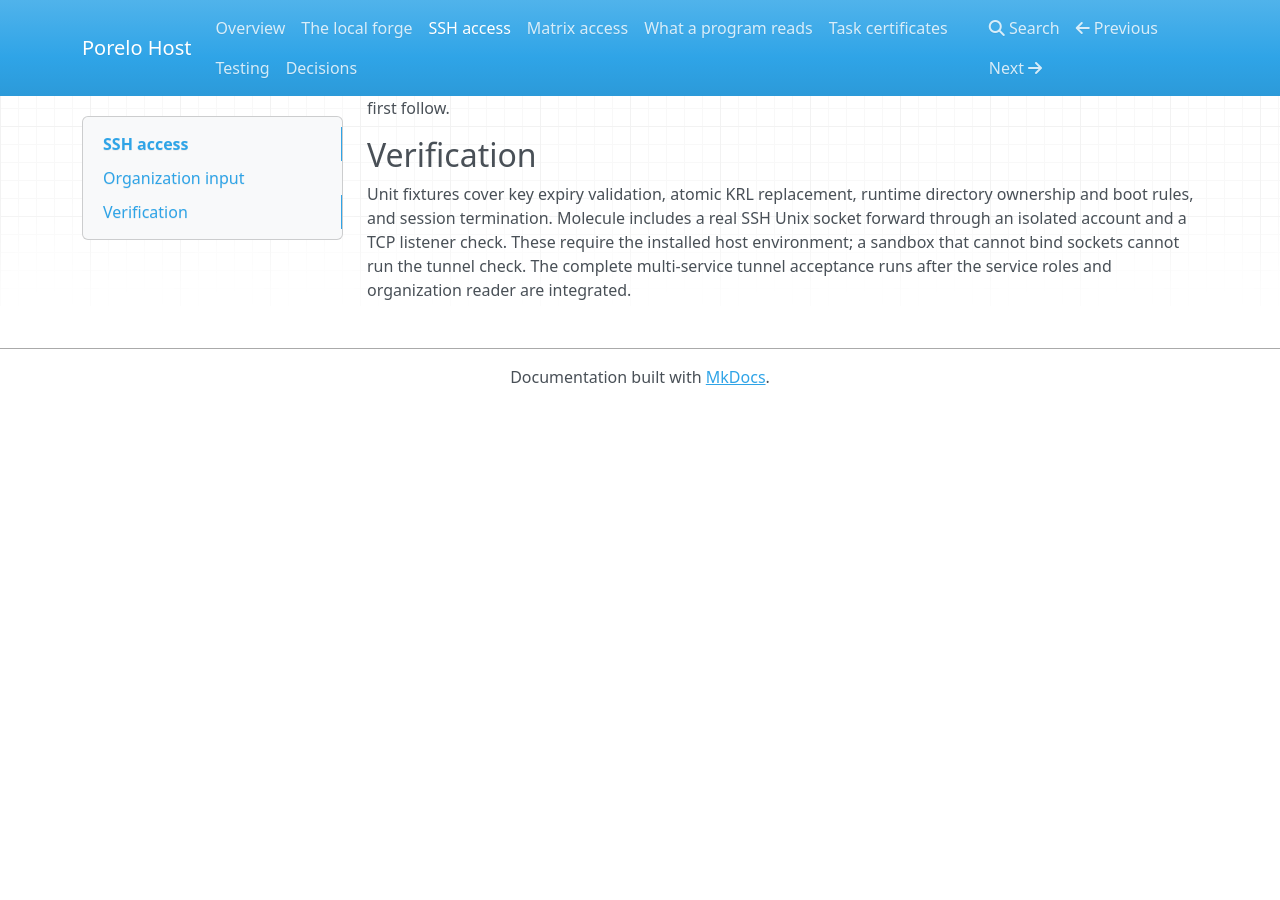
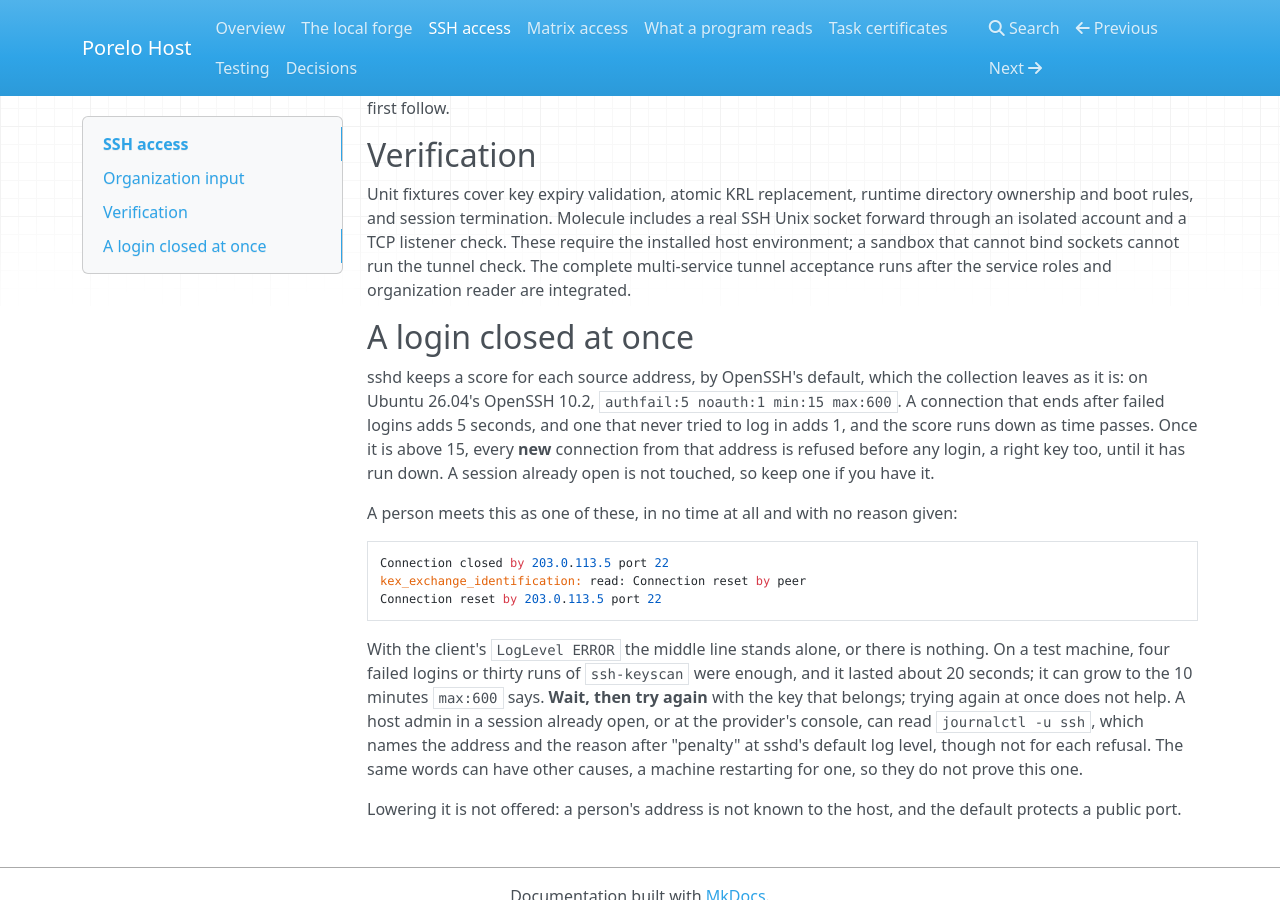
Before and after one commit to porelo-ai/porelo-host, an MkDocs documentation site: the page built from doc/ssh.md, in a window 1280 px wide and 900 px high, scrolled down 1653 px. Built offline with MkDocs 1.6.1, drawn with Linux system fonts in a browser that asks for light colours; nearby versions of some CDN libraries; before the commit the page ends 2058 px from its top, so only the background shows below that.

Commit message:
Say what a login closed at once is and what to do
Assisted-by: Claude Code, claude-opus-5-5

```diff
--- a/doc/ssh.md
+++ b/doc/ssh.md
@@ -70,3 +70,24 @@ Unit fixtures cover key expiry validation, atomic KRL replacement, runtime direc
 session termination. Molecule includes a real SSH Unix socket forward through an isolated account and a TCP listener
 check. These require the installed host environment; a sandbox that cannot bind sockets cannot run the tunnel check.
 The complete multi-service tunnel acceptance runs after the service roles and organization reader are integrated.
+
+## A login closed at once
+
+sshd keeps a score for each source address, by OpenSSH's default, which the collection leaves as it is: on Ubuntu 26.04's
+OpenSSH 10.2, `authfail:5 noauth:1 min:15 max:600`. A connection that ends after failed logins adds 5 seconds, and one that never tried
+to log in adds 1, and the score runs down as time passes. Once it is above 15, every **new** connection from that address is refused
+before any login, a right key too, until it has run down. A session already open is not touched, so keep one if you have it.
+
+A person meets this as one of these, in no time at all and with no reason given:
+
+    Connection closed by 203.0.113.5 port 22
+    kex_exchange_identification: read: Connection reset by peer
+    Connection reset by 203.0.113.5 port 22
+
+With the client's `LogLevel ERROR` the middle line stands alone, or there is nothing. On a test machine, four failed logins or thirty runs
+of `ssh-keyscan` were enough, and it lasted about 20 seconds; it can grow to the 10 minutes `max:600` says. **Wait, then try again** with the key
+that belongs; trying again at once does not help. A host admin in a session already open, or at the provider's console, can read `journalctl -u ssh`,
+which names the address and the reason after "penalty" at sshd's default log level, though not for each refusal. The same words can have other causes,
+a machine restarting for one, so they do not prove this one.
+
+Lowering it is not offered: a person's address is not known to the host, and the default protects a public port.
```
Also changed, not shown: CHANGELOG.md (+2 -0 lines), issues/HO124-A-Login-Closed-At-Once-On-A-Host.md (+19 -1 lines), issues/README.md (+1 -1 lines).
